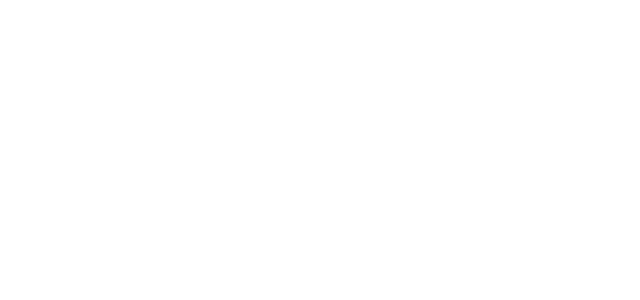
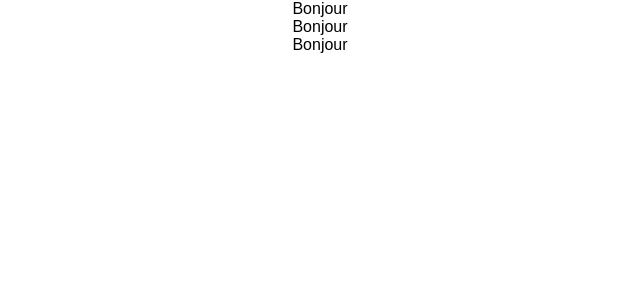
Before and after one commit to soufianeisnotafunction/salt, a React (Create React App) app: page / in a window 1280 px wide. Shown: the top 300 px of the page, without its empty margins (320-960 px from the left). Built offline with nearby package versions, Linux system fonts and the light colour scheme.

Commit message:
Added row & col

```diff
--- a/src/App.js
+++ b/src/App.js
@@ -1,11 +1,27 @@
-import React, { Component } from 'react';
+import React, {Component} from 'react';
 import logo from './logo.svg';
+import Row from "./row/Row.jsx";
+import Container from "./container/Container.jsx";
+import Col from "./col/Col.jsx";
 import './App.css';
 
 class App extends Component {
     render() {
         return (
             <div className="App">
+              <Container>
+                <Row>
+                    <Col desk={4} tab={12} mob={12}>
+                        Bonjour
+                    </Col>
+                    <Col desk={4} tab={12} mob={12}>
+                        Bonjour
+                    </Col>
+                    <Col desk={4} tab={12} mob={12}>
+                        Bonjour
+                    </Col>
+                </Row>
+              </Container>
             </div>
         );
     }
--- a/src/col/Col.jsx
+++ b/src/col/Col.jsx
@@ -0,0 +1,15 @@
+import styled from 'styled-components';
+
+let columnWidth = 100 / 12;
+
+const Col = styled.div `
+    width: ${props => window.screen.width <= 480
+    ? columnWidth * props.mob + '%'
+    : window.screen.width >= 720 && window.screen.width < 960
+        ? columnWidth * props.tab + '%'
+        : window.screen.width >= 960
+            ? columnWidth * props.desk + '%'
+            : null};
+  `;
+
+export default Col;
--- a/src/container/Container.jsx
+++ b/src/container/Container.jsx
@@ -0,0 +1,14 @@
+import styled from 'styled-components';
+
+const Container = styled.div `
+  width: ${props => window.screen.width <= 480
+    ? 100 + '%'
+    : window.screen.width >= 720
+        ? 90 + '%'
+        : window.screen.width >= 960
+            ? 80 + '%'
+            : null};
+  margin: 0 auto;
+  `;
+
+export default Container;
--- a/src/row/Row.jsx
+++ b/src/row/Row.jsx
@@ -0,0 +1,10 @@
+import styled from 'styled-components';
+
+const Row = styled.div `
+  width: 100%;
+  display: flex;
+  flex-wrap: wrap;
+  flex-direction: ${props => props.column ? 'column' : 'row'};
+  `;
+
+export default Row;
```
Also changed, not shown: src/button/Button.jsx (+22 -0 lines). Lines whose indentation alone changed are shown as unchanged.
